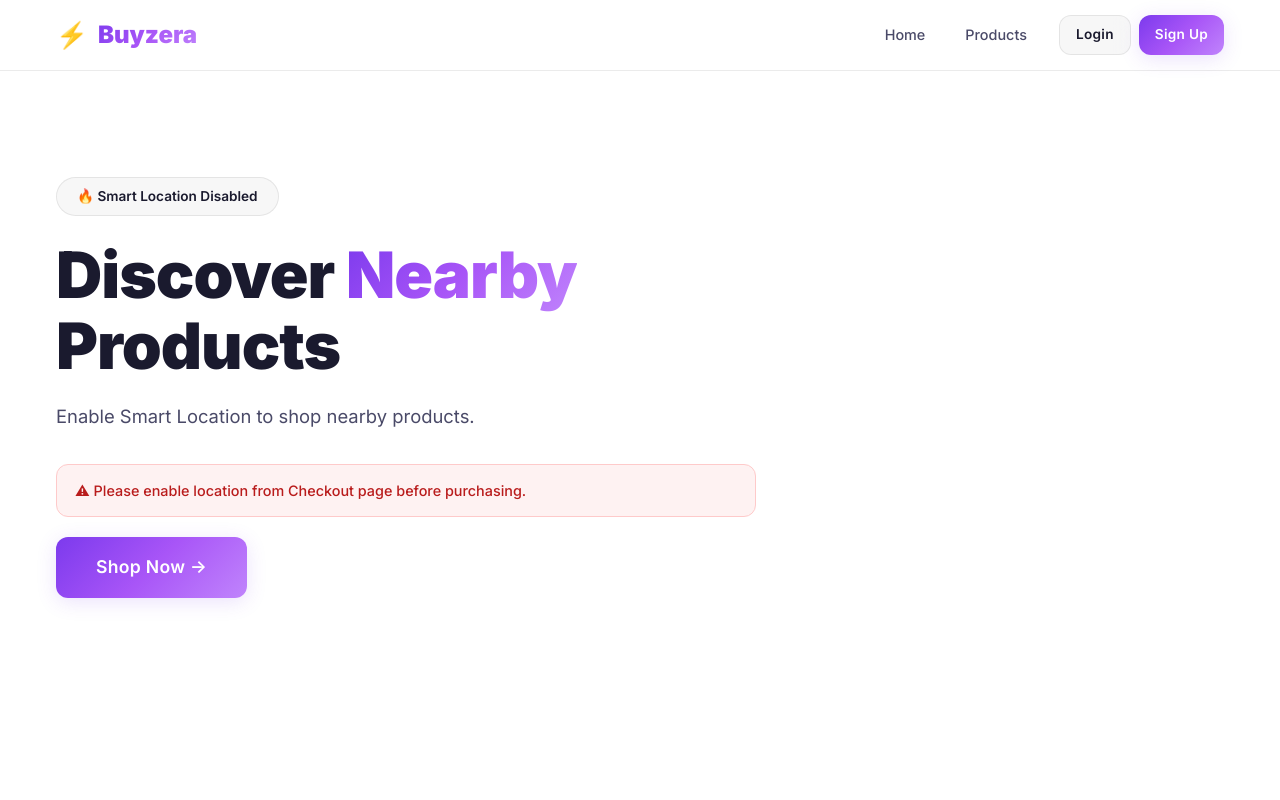
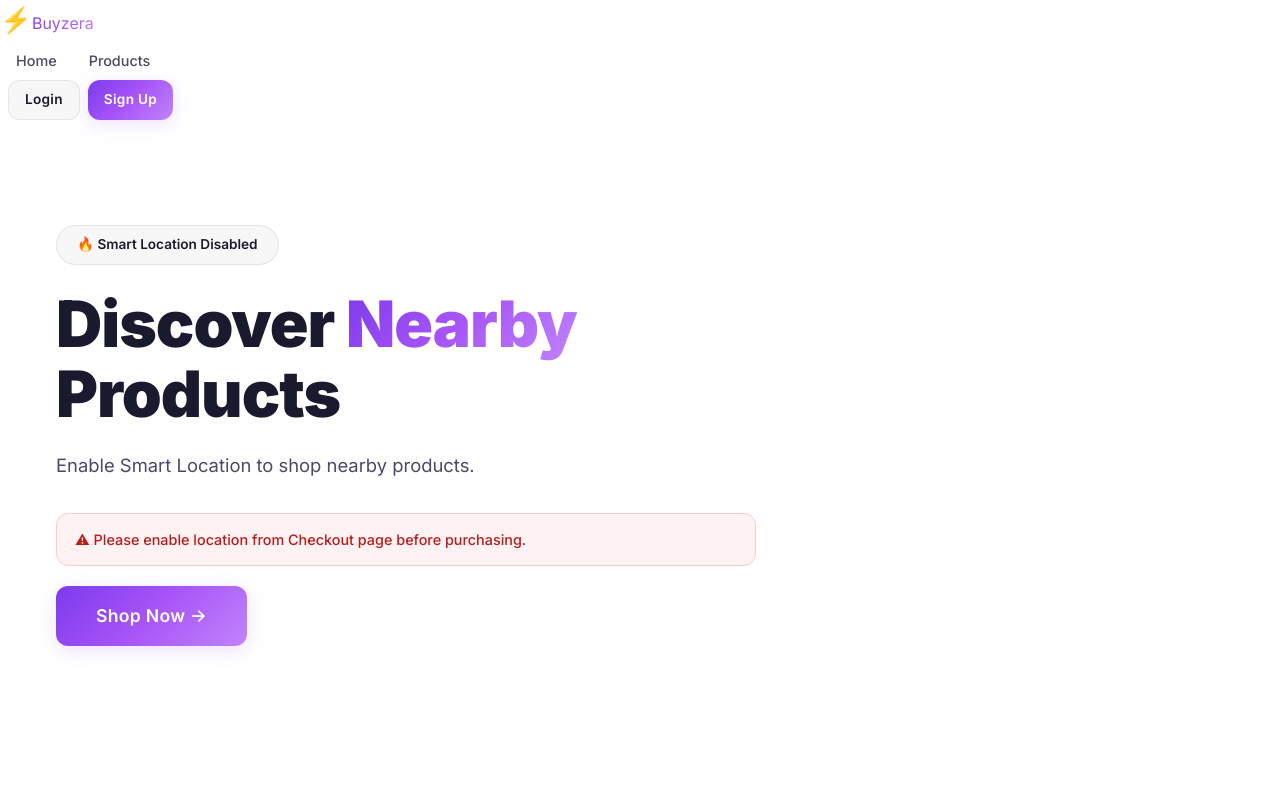
Before and after one commit to 123rrraaa/buyzera, a React (Vite) app in the folder Frontend/: page / in a window 1280 px wide. Shown: the top 800 px of the page. Built offline with nearby package versions, Linux system fonts and the light colour scheme; no server answers.

Commit message:
Update Navbar.jsx

```diff
--- a/Frontend/src/components/Navbar.jsx
+++ b/Frontend/src/components/Navbar.jsx
@@ -1,3 +1,4 @@
+// src/components/Navbar.js
 import { useState } from 'react';
 import { Link, useNavigate } from 'react-router-dom';
 import { useAuth } from '../context/AuthContext';
@@ -8,7 +9,7 @@ export default function Navbar({ cartCount = 0 }) {
     const navigate = useNavigate();
     const [menuOpen, setMenuOpen] = useState(false);
 
-    // Get favourites count from localStorage
+    // Favourites count from localStorage
     const favCount = (() => {
         try {
             return JSON.parse(localStorage.getItem('buyzera_favourites') || '[]').length;
@@ -26,14 +27,14 @@ export default function Navbar({ cartCount = 0 }) {
     const closeMenu = () => setMenuOpen(false);
 
     return (
-        <nav className="navbar">
-            <div className="container navbar-inner">
-                <Link to="/" className="navbar-brand">
+        <aside className={`sidebar${menuOpen ? ' open' : ''}`}>
+            <div className="sidebar-header">
+                <Link to="/" className="sidebar-brand" onClick={closeMenu}>
                     <span className="brand-icon">⚡</span>
                     <span className="brand-text">Buyzera</span>
                 </Link>
 
-                {/* Hamburger button — mobile only */}
+                {/* Hamburger for mobile */}
                 <button
                     className="mobile-menu-btn"
                     onClick={() => setMenuOpen(prev => !prev)}
@@ -41,11 +42,9 @@ export default function Navbar({ cartCount = 0 }) {
                 >
                     {menuOpen ? '✕' : '☰'}
                 </button>
+            </div>
 
-                {/* Overlay */}
-                {menuOpen && <div className="navbar-overlay" onClick={closeMenu} />}
-
-                <div className={`navbar-links${menuOpen ? ' open' : ''}`}>
+            <nav className="sidebar-links">
                 <Link to="/" className="nav-link" onClick={closeMenu}>Home</Link>
                 <Link to="/products" className="nav-link" onClick={closeMenu}>Products</Link>
 
@@ -60,6 +59,7 @@ export default function Navbar({ cartCount = 0 }) {
                             {favCount > 0 && <span className="cart-badge">{favCount}</span>}
                         </Link>
                         <Link to="/orders" className="nav-link" onClick={closeMenu}>Orders</Link>
+
                         <div className="nav-user-menu">
                             <button className="nav-user-btn">
                                 <span className="user-avatar">{user.name?.charAt(0).toUpperCase()}</span>
@@ -79,8 +79,7 @@ export default function Navbar({ cartCount = 0 }) {
                         <Link to="/register" className="btn btn-primary btn-sm" onClick={closeMenu}>Sign Up</Link>
                     </div>
                 )}
-                </div>
-            </div>
             </nav>
+        </aside>
     );
 }
```
Lines whose indentation alone changed are shown as unchanged.
